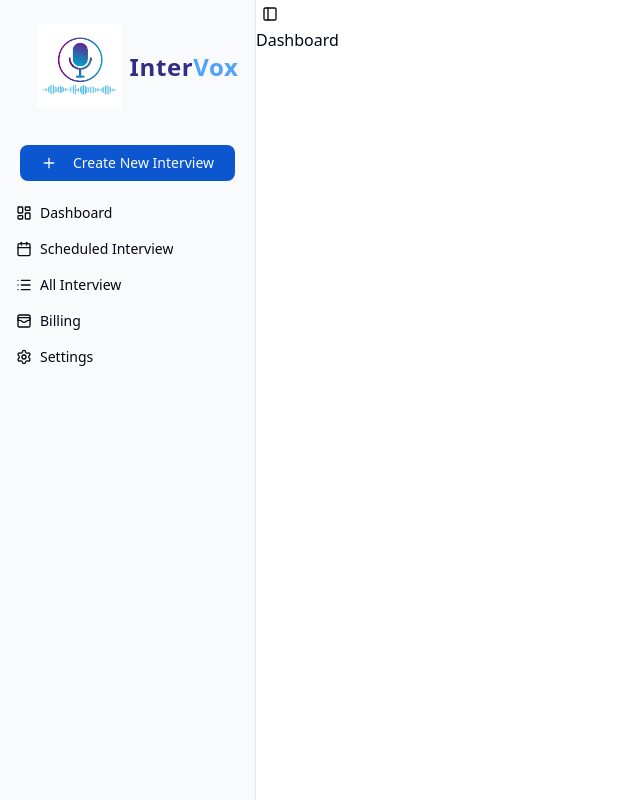
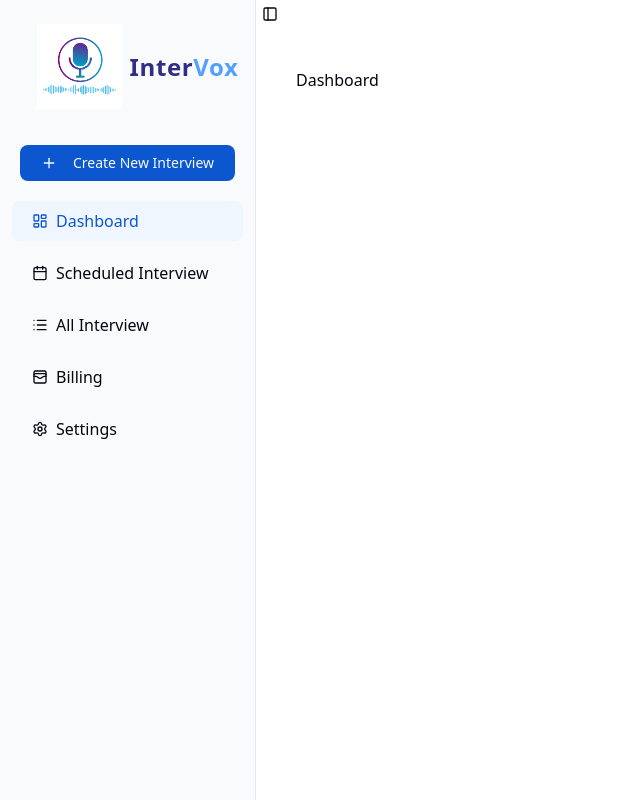
Before and after one commit to Manekapiyu/voice-recruiter-ai-interview, a Next.js app: page /dashboard in a window 1280 px wide. Shown: the whole page, without its empty margins (0-640 px from the left). Built offline with nearby package versions, Linux system fonts and the light colour scheme.

Commit message:
sidebar completed

```diff
--- a/app/(main)/_components/AppSidebar.jsx
+++ b/app/(main)/_components/AppSidebar.jsx
@@ -15,8 +15,12 @@ import Link from "next/link";
 import { Plus } from "lucide-react";
 import { Button } from "@/components/ui/button";
 import { SideBarOptions } from "@/services/Constants";
+import { usePathname } from "next/navigation";
 
 export default function AppSidebar() {
+
+  const path=usePathname();
+  console.log (path);
   return (
     <Sidebar>
       <SidebarHeader className="flex flex-col items-center mt-4">
@@ -36,11 +40,11 @@ export default function AppSidebar() {
         <SidebarGroup>
           <SidebarMenu>
             {SideBarOptions.map((option, index) => (
-              <SidebarMenuItem key={index}>
-                <SidebarMenuButton asChild>
-                  <Link href={option.path} className="flex items-center gap-2">
-                    <option.icon className="w-5 h-5" />
-                    <span>{option.name}</span>
+              <SidebarMenuItem key={index} className='p-1'>
+                <SidebarMenuButton asChild className={`p-5 ${path == option.path && 'bg-blue-50'}`}>
+                  <Link href={option.path} >
+                    <option.icon className= {`${path == option.path && 'text-primary'}`}/>
+                    <span className={` font- medium text-[16px] ${path == option.path && 'text-primary'}`}>{option.name}</span>
                   </Link>
                 </SidebarMenuButton>
               </SidebarMenuItem>
--- /dev/null
+++ b/app/(main)/dashboard/_components/WelcomeContainer.jsx
@@ -0,0 +1,10 @@
+import React from 'react'
+
+const WelcomeContainer = () => {
+    const {user} = useUser();
+  return (
+    <div>WelcomeContainer</div>
+  )
+}
+
+export default WelcomeContainer
--- a/app/(main)/layout.js
+++ b/app/(main)/layout.js
@@ -4,7 +4,12 @@ import DashboardProvider from "./provider";
 const DashboardLayout = ({ children }) => {
   return (
     <div>
-      <DashboardProvider>{children}</DashboardProvider>
+      <DashboardProvider>
+        <div className="p-10">
+          {children}
+
+          </div>
+        </DashboardProvider>
     </div>
   );
 };
```
